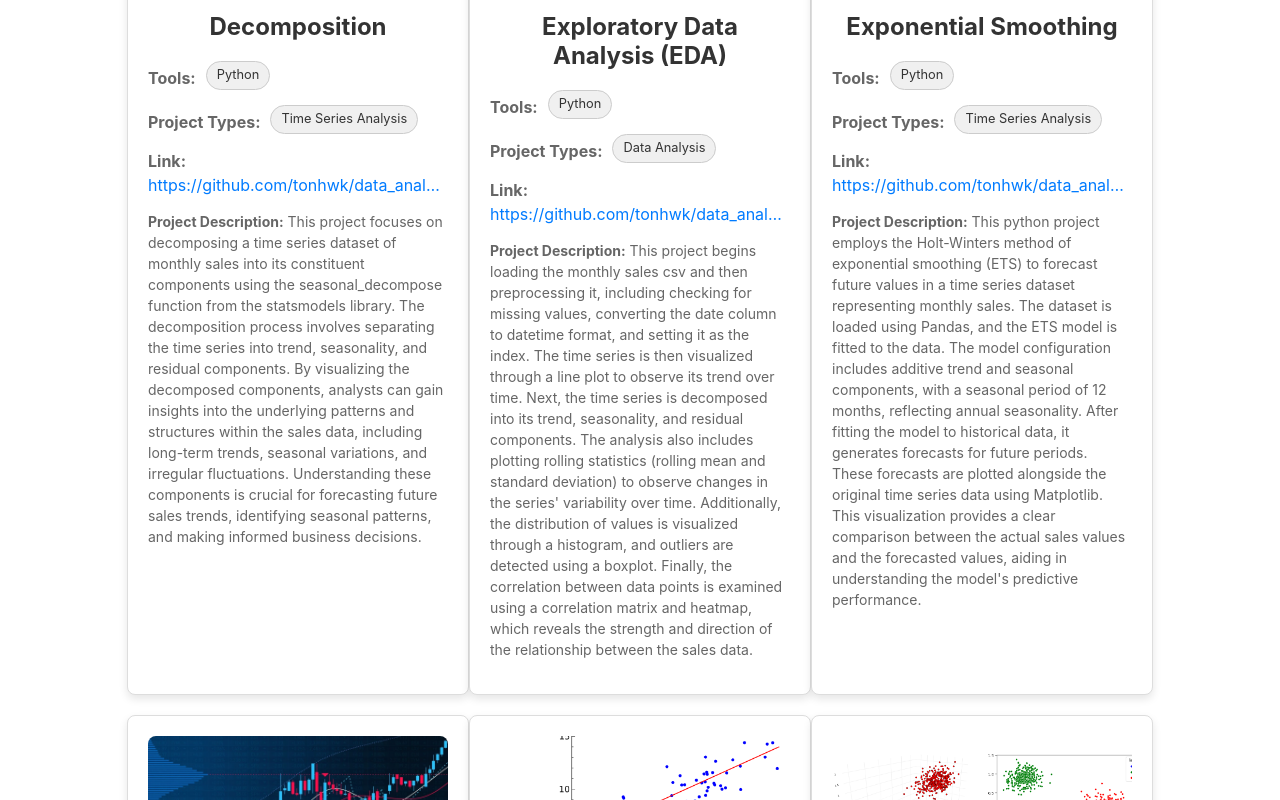
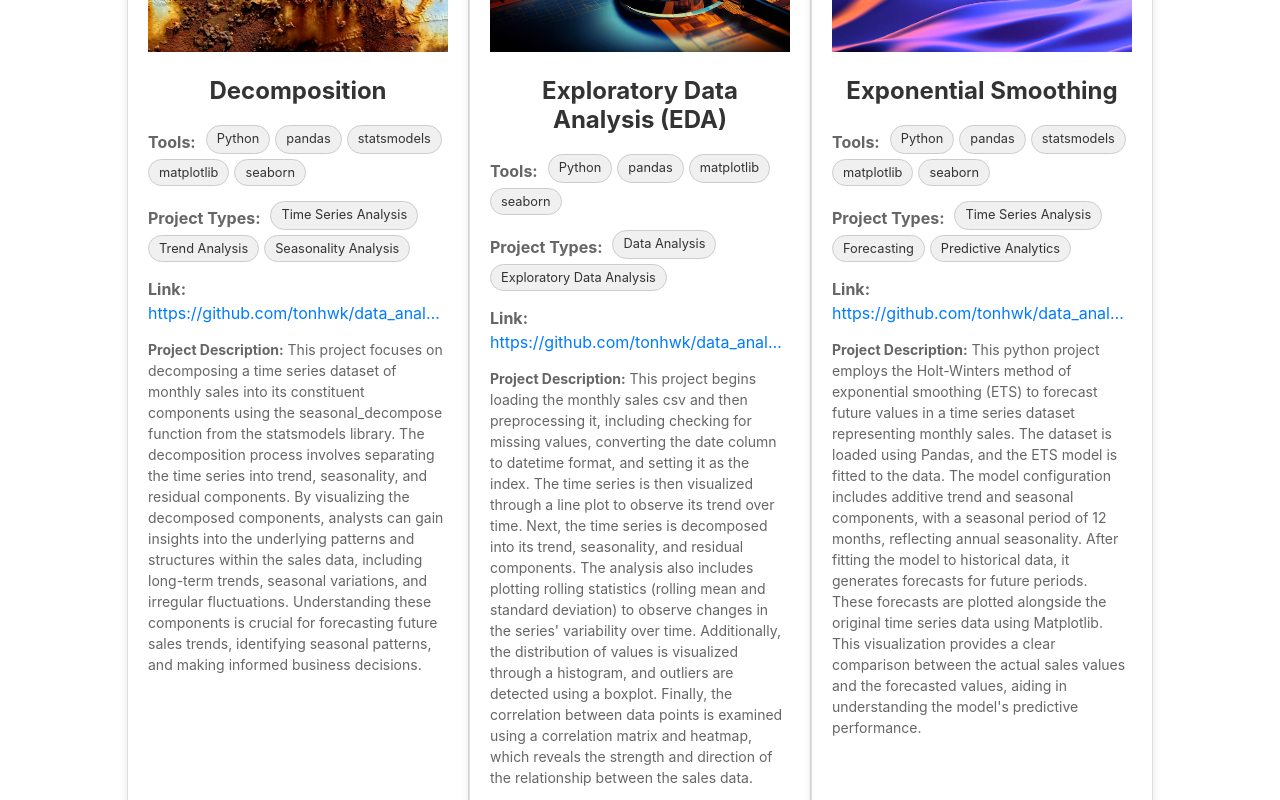
Before and after one commit to tonhwk/my-data-portfolio, a React (Create React App) app: page /advanced_data_analysis in a window 1280 px wide. Shown: the part 1120-1920 px from the top of the page. Built offline with nearby package versions, Linux system fonts and the light colour scheme; the HTML template or start-up script is replaced by a standard one.

Commit message:
adding many tools and project types

```diff
--- a/src/pages/AdvancedDataAnalysisTechniques/Advanced.jsx
+++ b/src/pages/AdvancedDataAnalysisTechniques/Advanced.jsx
@@ -6,92 +6,93 @@ const projects = [
   {
     image: '/images/arima.png',
     title: 'ARIMA Analysis',
-    tools: ['Python'],
-    projectTypes: ['Time Series Analysis'],
+    tools: ["Python", "pandas", "statsmodels", "matplotlib", "seaborn"],
+    projectTypes: ["Time Series Analysis", "Forecasting", "Predictive Analytics"],
     link: 'https://github.com/tonhwk/data_analysis_potfolio/blob/main/Advanced%20Data%20Analysis%20Techniques/Time%20Series/arima.ipynb',
     projectDescription: "The project utilizes ARIMA (AutoRegressive Integrated Moving Average) modeling technique to forecast future values based on historical time series data. The dataset consists of monthly sales data, which is analyzed and visualized to understand the underlying patterns. ARIMA model is then applied to the data to generate forecasts for the next 12 periods. The forecasted values are plotted alongside the observed data to provide insights into future sales trends. This analysis aids in decision-making processes and strategic planning for optimizing sales strategies and resource allocation."
 
   },
   {
-    image: '/images/seasonal_decomposition.png',
-    title: 'Seasonal Decomposition',
-    tools: ['Python'],
-    projectTypes: ['Time Series Analysis'],
-    link: 'https://github.com/tonhwk/data_analysis_potfolio/blob/main/Advanced%20Data%20Analysis%20Techniques/Time%20Series/Seasonal_decomposition_of_time_series.ipynb',
-    projectDescription: "This project involves conducting Seasonal Decomposition of Time Series (STL) analysis on a dataset of monthly sales. STL is a robust method used to decompose a time series into its seasonal, trend, and residual components, enabling a deeper understanding of underlying patterns and structures within the data. The decomposition process reveals seasonal variations, long-term trends, and irregular fluctuations present in the time series. By visualizing the decomposed components, stakeholders gain insights into the seasonal patterns and overall behavior of the sales data, which can inform strategic business decisions and forecasting models."
+    "image": "/images/seasonal_decomposition.png",
+    "title": "Seasonal Decomposition",
+    "tools": ["Python", "pandas", "statsmodels", "matplotlib", "seaborn"],
+    "projectTypes": ["Time Series Analysis", "Trend Analysis", "Seasonality Analysis"],
+    "link": "https://github.com/tonhwk/data_analysis_potfolio/blob/main/Advanced%20Data%20Analysis%20Techniques/Time%20Series/Seasonal_decomposition_of_time_series.ipynb",
+    "projectDescription": "This project involves conducting Seasonal Decomposition of Time Series (STL) analysis on a dataset of monthly sales. STL is a robust method used to decompose a time series into its seasonal, trend, and residual components, enabling a deeper understanding of underlying patterns and structures within the data. The decomposition process reveals seasonal variations, long-term trends, and irregular fluctuations present in the time series. By visualizing the decomposed components, stakeholders gain insights into the seasonal patterns and overall behavior of the sales data, which can inform strategic business decisions and forecasting models."
   },
   {
-    image: '/images/autocorrelation.jpg',
-    title: 'Autocorrelation',
-    tools: ['Python'],
-    projectTypes: ['Time Series Analysis'],
-    link: 'https://github.com/tonhwk/data_analysis_potfolio/blob/main/Advanced%20Data%20Analysis%20Techniques/Time%20Series/autocorrelation.ipynb',
-    projectDescription: "This project focuses on analyzing the autocorrelation and partial autocorrelation of a time series dataset, specifically monthly sales data. Autocorrelation (ACF) and Partial Autocorrelation (PACF) plots are generated to identify the order of AutoRegressive (AR) and Moving Average (MA) terms, which are essential components in time series modeling. The ACF plot illustrates the correlation between the series and its lagged values at various lag intervals, while the PACF plot shows the correlation between the series and its lagged values after removing the linear dependence of shorter lag intervals. Understanding these plots aids in selecting appropriate parameters for ARIMA modeling and improving the accuracy of time series forecasts."
+    "image": "/images/autocorrelation.jpg",
+    "title": "Autocorrelation",
+    "tools": ["Python", "pandas", "statsmodels", "matplotlib", "seaborn"],
+    "projectTypes": ["Time Series Analysis", "Trend Analysis", "Predictive Analytics"],
+    "link": "https://github.com/tonhwk/data_analysis_potfolio/blob/main/Advanced%20Data%20Analysis%20Techniques/Time%20Series/autocorrelation.ipynb",
+    "projectDescription": "This project focuses on analyzing the autocorrelation and partial autocorrelation of a time series dataset, specifically monthly sales data. Autocorrelation (ACF) and Partial Autocorrelation (PACF) plots are generated to identify the order of AutoRegressive (AR) and Moving Average (MA) terms, which are essential components in time series modeling. The ACF plot illustrates the correlation between the series and its lagged values at various lag intervals, while the PACF plot shows the correlation between the series and its lagged values after removing the linear dependence of shorter lag intervals. Understanding these plots aids in selecting appropriate parameters for ARIMA modeling and improving the accuracy of time series forecasts."
   },
   {
-    image: '/images/decomposition.jpg',
-    title: 'Decomposition',
-    tools: ['Python'],
-    projectTypes: ['Time Series Analysis'],
-    link: 'https://github.com/tonhwk/data_analysis_potfolio/blob/main/Advanced%20Data%20Analysis%20Techniques/Time%20Series/decomposition.ipynb',
-    projectDescription: "This project focuses on decomposing a time series dataset of monthly sales into its constituent components using the seasonal_decompose function from the statsmodels library. The decomposition process involves separating the time series into trend, seasonality, and residual components. By visualizing the decomposed components, analysts can gain insights into the underlying patterns and structures within the sales data, including long-term trends, seasonal variations, and irregular fluctuations. Understanding these components is crucial for forecasting future sales trends, identifying seasonal patterns, and making informed business decisions."
+    "image": "/images/decomposition.jpg",
+    "title": "Decomposition",
+    "tools": ["Python", "pandas", "statsmodels", "matplotlib", "seaborn"],
+    "projectTypes": ["Time Series Analysis", "Trend Analysis", "Seasonality Analysis"],
+    "link": "https://github.com/tonhwk/data_analysis_potfolio/blob/main/Advanced%20Data%20Analysis%20Techniques/Time%20Series/decomposition.ipynb",
+    "projectDescription": "This project focuses on decomposing a time series dataset of monthly sales into its constituent components using the seasonal_decompose function from the statsmodels library. The decomposition process involves separating the time series into trend, seasonality, and residual components. By visualizing the decomposed components, analysts can gain insights into the underlying patterns and structures within the sales data, including long-term trends, seasonal variations, and irregular fluctuations. Understanding these components is crucial for forecasting future sales trends, identifying seasonal patterns, and making informed business decisions."
   },
   {
-    image: '/images/eda.avif',
-    title: 'Exploratory Data Analysis (EDA)',
-    tools: ['Python'],
-    projectTypes: ['Data Analysis'],
-    link: 'https://github.com/tonhwk/data_analysis_potfolio/blob/main/Advanced%20Data%20Analysis%20Techniques/Time%20Series/eda.ipynb',
-    projectDescription: "This project begins loading the monthly sales csv and then preprocessing it, including checking for missing values, converting the date column to datetime format, and setting it as the index. The time series is then visualized through a line plot to observe its trend over time. Next, the time series is decomposed into its trend, seasonality, and residual components. The analysis also includes plotting rolling statistics (rolling mean and standard deviation) to observe changes in the series' variability over time. Additionally, the distribution of values is visualized through a histogram, and outliers are detected using a boxplot. Finally, the correlation between data points is examined using a correlation matrix and heatmap, which reveals the strength and direction of the relationship between the sales data."
+    "image": "/images/eda.avif",
+    "title": "Exploratory Data Analysis (EDA)",
+    "tools": ["Python", "pandas", "matplotlib", "seaborn"],
+    "projectTypes": ["Data Analysis", "Exploratory Data Analysis"],
+    "link": "https://github.com/tonhwk/data_analysis_potfolio/blob/main/Advanced%20Data%20Analysis%20Techniques/Time%20Series/eda.ipynb",
+    "projectDescription": "This project begins loading the monthly sales csv and then preprocessing it, including checking for missing values, converting the date column to datetime format, and setting it as the index. The time series is then visualized through a line plot to observe its trend over time. Next, the time series is decomposed into its trend, seasonality, and residual components. The analysis also includes plotting rolling statistics (rolling mean and standard deviation) to observe changes in the series' variability over time. Additionally, the distribution of values is visualized through a histogram, and outliers are detected using a boxplot. Finally, the correlation between data points is examined using a correlation matrix and heatmap, which reveals the strength and direction of the relationship between the sales data."
   },
   {
-    image: '/images/exponential_smoothing.jpg',
-    title: 'Exponential Smoothing',
-    tools: ['Python'],
-    projectTypes: ['Time Series Analysis'],
-    link: 'https://github.com/tonhwk/data_analysis_potfolio/blob/main/Advanced%20Data%20Analysis%20Techniques/Time%20Series/exponential_smoothing.ipynb',
-    projectDescription: "This python project employs the Holt-Winters method of exponential smoothing (ETS) to forecast future values in a time series dataset representing monthly sales. The dataset is loaded using Pandas, and the ETS model is fitted to the data. The model configuration includes additive trend and seasonal components, with a seasonal period of 12 months, reflecting annual seasonality. After fitting the model to historical data, it generates forecasts for future periods. These forecasts are plotted alongside the original time series data using Matplotlib. This visualization provides a clear comparison between the actual sales values and the forecasted values, aiding in understanding the model's predictive performance."
+    "image": "/images/exponential_smoothing.jpg",
+    "title": "Exponential Smoothing",
+    "tools": ["Python", "pandas", "statsmodels", "matplotlib", "seaborn"],
+    "projectTypes": ["Time Series Analysis", "Forecasting", "Predictive Analytics"],
+    "link": "https://github.com/tonhwk/data_analysis_potfolio/blob/main/Advanced%20Data%20Analysis%20Techniques/Time%20Series/exponential_smoothing.ipynb",
+    "projectDescription": "This python project employs the Holt-Winters method of exponential smoothing (ETS) to forecast future values in a time series dataset representing monthly sales. The dataset is loaded using Pandas, and the ETS model is fitted to the data. The model configuration includes additive trend and seasonal components, with a seasonal period of 12 months, reflecting annual seasonality. After fitting the model to historical data, it generates forecasts for future periods. These forecasts are plotted alongside the original time series data using Matplotlib. This visualization provides a clear comparison between the actual sales values and the forecasted values, aiding in understanding the model's predictive performance."
   },
   {
-    image: '/images/moving_averages.webp',
-    title: 'Moving Averages',
-    tools: ['Python'],
-    projectTypes: ['Time Series Analysis'],
-    link: 'https://github.com/tonhwk/data_analysis_potfolio/blob/main/Advanced%20Data%20Analysis%20Techniques/Time%20Series/moving_averages.ipynb',
-    projectDescription: "This python script utilizes moving averages to analyze a time series dataset representing monthly sales. The dataset is loaded using Pandas, and the moving average is computed with a window size of 12 months, providing a smoothed representation of the original series. By plotting both the original time series and the moving average on the same graph using Matplotlib, this analysis facilitates the identification of underlying trends and patterns in the sales data. The moving average acts as a filter, reducing noise and highlighting long-term trends, which is particularly useful for detecting changes in sales behavior over time."
+    "image": "/images/moving_averages.webp",
+    "title": "Moving Averages",
+    "tools": ["Python", "pandas", "matplotlib", "seaborn"],
+    "projectTypes": ["Time Series Analysis", "Trend Analysis"],
+    "link": "https://github.com/tonhwk/data_analysis_potfolio/blob/main/Advanced%20Data%20Analysis%20Techniques/Time%20Series/moving_averages.ipynb",
+    "projectDescription": "This python script utilizes moving averages to analyze a time series dataset representing monthly sales. The dataset is loaded using Pandas, and the moving average is computed with a window size of 12 months, providing a smoothed representation of the original series. By plotting both the original time series and the moving average on the same graph using Matplotlib, this analysis facilitates the identification of underlying trends and patterns in the sales data. The moving average acts as a filter, reducing noise and highlighting long-term trends, which is particularly useful for detecting changes in sales behavior over time."
   },
   {
-    image: '/images/linear_regression.png',
-    title: 'Linear Regression',
-    tools: ['Python'],
-    projectTypes: ['Predictive Modeling'],
-    link: 'https://github.com/tonhwk/data_analysis_potfolio/blob/main/Advanced%20Data%20Analysis%20Techniques/Predictive%20Modeling/linear_regression.ipynb',
-    projectDescription: "This project demonstrates a linear regression analysis on a dataset containing information about house prices. The dataset includes features such as the size of the house, the number of bedrooms, and the number of bathrooms, along with their corresponding prices. After loading and exploring the dataset, the script splits it into training and testing sets using the train_test_split function from Scikit-learn. It then creates a linear regression model and trains it on the training data. Using the trained model, predictions are made on the test set, and the performance of the model is evaluated using metrics such as Mean Squared Error (MSE) and R-squared. The MSE measures the average squared difference between the actual and predicted values, while the R-squared indicates the proportion of the variance in the target variable that is explained by the model."
+    "image": "/images/linear_regression.png",
+    "title": "Linear Regression",
+    "tools": ["Python", "pandas", "scikit-learn", "matplotlib", "seaborn"],
+    "projectTypes": ["Predictive Modeling", "Regression Analysis"],
+    "link": "https://github.com/tonhwk/data_analysis_potfolio/blob/main/Advanced%20Data%20Analysis%20Techniques/Predictive%20Modeling/linear_regression.ipynb",
+    "projectDescription": "This project demonstrates a linear regression analysis on a dataset containing information about house prices. The dataset includes features such as the size of the house, the number of bedrooms, and the number of bathrooms, along with their corresponding prices. After loading and exploring the dataset, the script splits it into training and testing sets using the train_test_split function from Scikit-learn. It then creates a linear regression model and trains it on the training data. Using the trained model, predictions are made on the test set, and the performance of the model is evaluated using metrics such as Mean Squared Error (MSE) and R-squared. The MSE measures the average squared difference between the actual and predicted values, while the R-squared indicates the proportion of the variance in the target variable that is explained by the model."
   },
   {
     image: '/images/pca.png',
     title: 'Principal Component Analysis (PCA)',
-    tools: ['Python'],
-    projectTypes: ['Dimensionality Reduction'],
+    tools: ["Python", "pandas", "scikit-learn", "matplotlib", "seaborn"],
+    projectTypes: ["Dimensionality Reduction", "Data Visualization"],
     link: 'https://github.com/tonhwk/data_analysis_potfolio/blob/main/Advanced%20Data%20Analysis%20Techniques/Dimensional%20Reduction/pca.ipynb',
     projectDescription: "The project demonstrates the application of Principal Component Analysis (PCA) on a dataset containing measurements of flower characteristics. The dataset includes features such as sepal length, sepal width, petal length, and petal width for various species of flowers. After loading and exploring the dataset, the script separates the features (sepal length, sepal width, petal length, and petal width) from the target variable (species). The features are then standardized using the StandardScaler from Scikit-learn to ensure that each feature contributes equally to the PCA. PCA is then performed to reduce the dimensionality of the dataset to two principal components. These components capture the maximum variance in the data while minimizing information loss. The principal components are visualized in a scatter plot, where each point represents a flower sample. The color of each point corresponds to the species of the flower, allowing for easy identification of clusters or patterns in the data."
   },
   {
-    image: '/images/dbscan.jpeg',
-    title: 'DBSCAN (Density-Based Spatial Clustering of Applications with Noise)',
-    tools: ['Python'],
-    projectTypes: ['Clustering'],
-    link: 'https://github.com/tonhwk/data_analysis_potfolio/blob/main/Advanced%20Data%20Analysis%20Techniques/Clustering/DBSCAN.ipynb',
-    projectDescription: "This project explores customer segmentation using Density-Based Spatial Clustering of Applications with Noise (DBSCAN) algorithm. The dataset consists of demographic and spending behavior information of mall customers, including gender, age, annual income, and spending score. Utilizing Python and Scikit-learn, the data is preprocessed by encoding categorical variables and standardizing features. DBSCAN is applied to identify clusters based on density within the feature space. The resulting clusters are visualized using Principal Component Analysis (PCA), providing insights into customer distribution and outlier detection. This project demonstrates proficiency in unsupervised learning techniques, data preprocessing, clustering analysis, and data visualization, with implications for targeted marketing strategies and customer engagement."
+    "image": "/images/dbscan.jpeg",
+    "title": "DBSCAN (Density-Based Spatial Clustering of Applications with Noise)",
+    "tools": ["Python", "pandas", "scikit-learn", "matplotlib", "seaborn"],
+    "projectTypes": ["Clustering", "Unsupervised Learning", "Data Visualization"],
+    "link": "https://github.com/tonhwk/data_analysis_potfolio/blob/main/Advanced%20Data%20Analysis%20Techniques/Clustering/DBSCAN.ipynb",
+    "projectDescription": "This project explores customer segmentation using Density-Based Spatial Clustering of Applications with Noise (DBSCAN) algorithm. The dataset consists of demographic and spending behavior information of mall customers, including gender, age, annual income, and spending score. Utilizing Python and Scikit-learn, the data is preprocessed by encoding categorical variables and standardizing features. DBSCAN is applied to identify clusters based on density within the feature space. The resulting clusters are visualized using Principal Component Analysis (PCA), providing insights into customer distribution and outlier detection. This project demonstrates proficiency in unsupervised learning techniques, data preprocessing, clustering analysis, and data visualization, with implications for targeted marketing strategies and customer engagement."
   },
   {
-    image: '/images/kmeans.jpeg',
-    title: 'K-means Clustering',
-    tools: ['Python'],
-    projectTypes: ['Clustering'],
-    link: 'https://github.com/tonhwk/data_analysis_potfolio/blob/main/Advanced%20Data%20Analysis%20Techniques/Clustering/kmeans.ipynb',
-    projectDescription: "This python project employs K-Means clustering algorithm for customer segmentation based on their annual income and spending score. Using Python and Scikit-learn, the dataset contains information on customer demographics such as age, annual income, and spending score. Categorical features are encoded into numerical values, and the features are standardized using StandardScaler. The optimal number of clusters is determined using the elbow method, indicating the point where the within-cluster sum of squares (WCSS) begins to level off. With five clusters identified, K-Means clustering is applied to group customers into segments based on their spending behavior and income levels. The resulting clusters are visualized in a scatter plot, offering insights into customer segments and potential marketing strategies for different target groups."
+    "image": "/images/kmeans.jpeg",
+    "title": "K-means Clustering",
+    "tools": ["Python", "pandas", "scikit-learn", "matplotlib", "seaborn"],
+    "projectTypes": ["Clustering", "Unsupervised Learning", "Data Visualization"],
+    "link": "https://github.com/tonhwk/data_analysis_potfolio/blob/main/Advanced%20Data%20Analysis%20Techniques/Clustering/kmeans.ipynb",
+    "projectDescription": "This python project employs K-Means clustering algorithm for customer segmentation based on their annual income and spending score. Using Python and Scikit-learn, the dataset contains information on customer demographics such as age, annual income, and spending score. Categorical features are encoded into numerical values, and the features are standardized using StandardScaler. The optimal number of clusters is determined using the elbow method, indicating the point where the within-cluster sum of squares (WCSS) begins to level off. With five clusters identified, K-Means clustering is applied to group customers into segments based on their spending behavior and income levels. The resulting clusters are visualized in a scatter plot, offering insights into customer segments and potential marketing strategies for different target groups."
   }
+
 
 ]
 function AdvancedDataAnalysisPage() {
--- a/src/pages/DataIntegration/DataIntegration.jsx
+++ b/src/pages/DataIntegration/DataIntegration.jsx
@@ -7,7 +7,7 @@ const projects = [
   {
     image: '/images/weather.jpeg',
     title: 'Weather Data Integration',
-    tools: ['Python'],
+    tools: ["Python", "pandas", "requests"],
     projectTypes: ['API Integration', 'Data Integration'],
     link: 'https://github.com/tonhwk/data_analysis_potfolio/blob/main/Data%20Integration/weather.ipynb',
     projectDescription: "This project focuses on integrating weather data from the OpenWeatherMap API with city data to perform analysis. Using Python libraries such as Pandas and Requests, the city data is loaded from a CSV file containing information about different cities. A function is defined to fetch weather data for each city from the API, which returns temperature and weather description. The weather data is fetched for each city and stored in a list. Upon successful retrieval, the weather data is appended to the list. Finally, the weather data list is converted into a DataFrame and merged with the city data based on the city name. The integrated data is then saved to a CSV file for further analysis and visualization."
```
Also changed, not shown: src/pages/DataEngineering/DataEngineering.jsx (+7 -7 lines).
